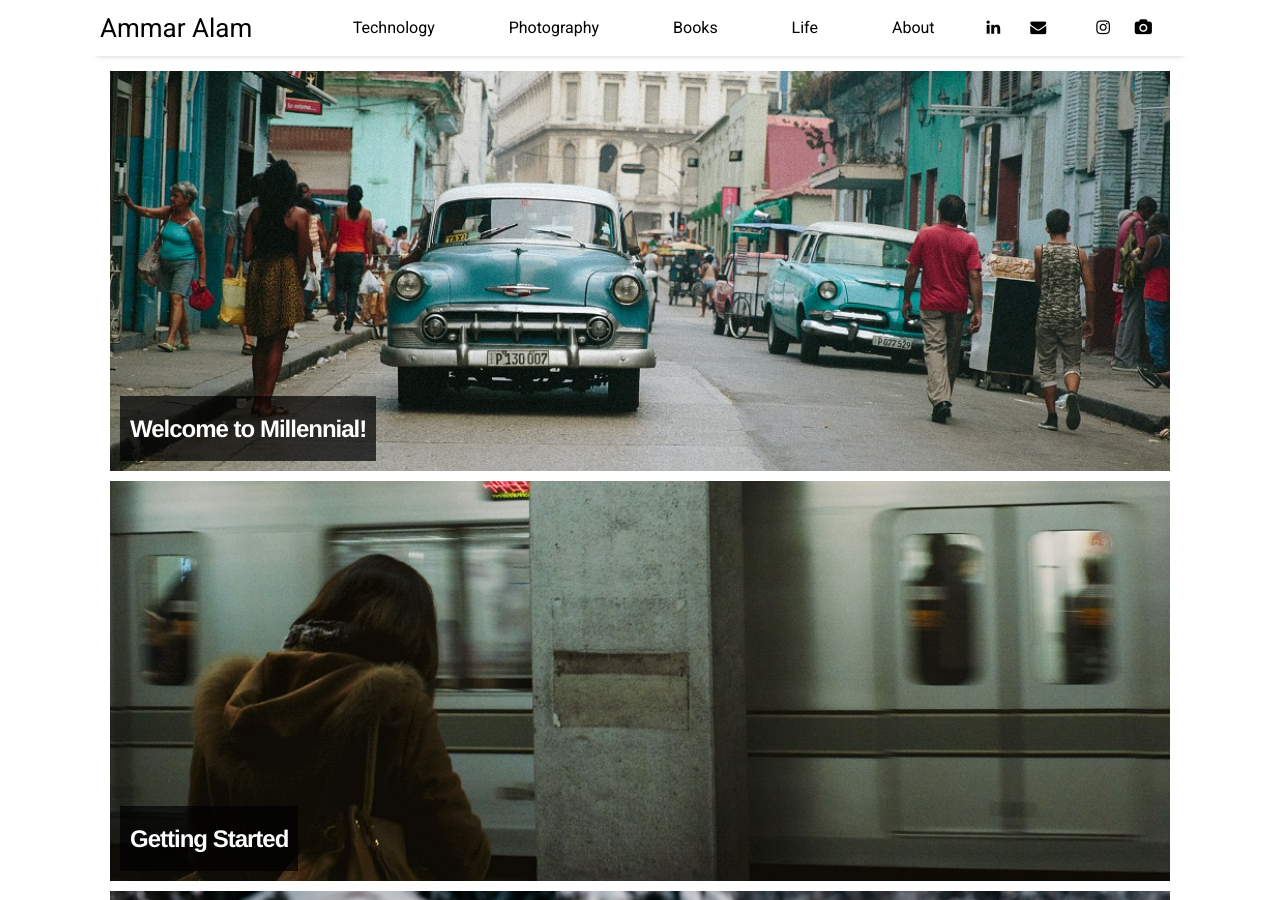
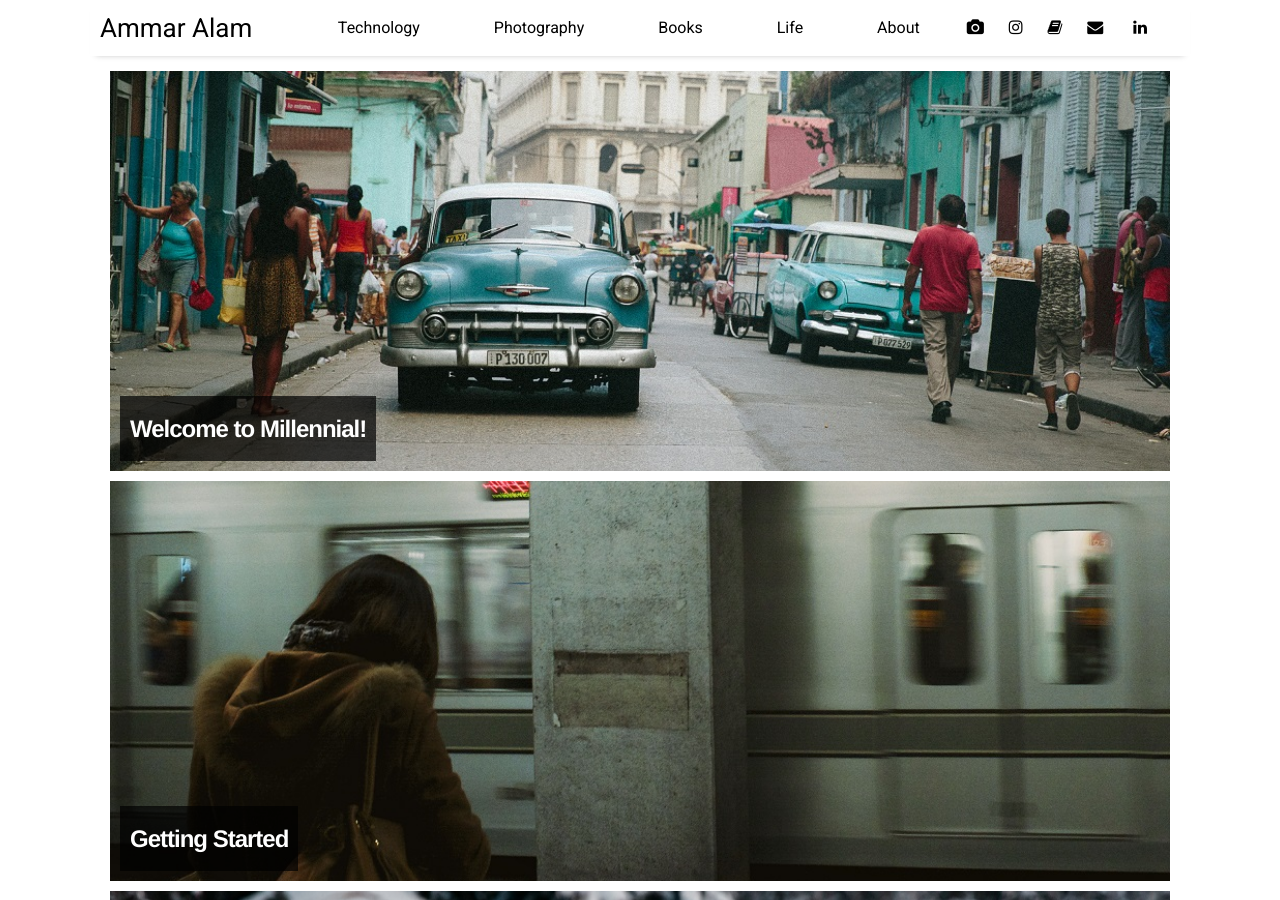
Before and after one commit to AALAM98mod100/AALAM98mod100.github.io, a Jekyll site: the page built from index.html, in a window 1280 px wide and 900 px high. Built offline with Jekyll 4.4.1, drawn with Linux system fonts in a browser that asks for light colours; nearby versions of some CDN libraries; the list of posts is cut into pages by our own code.

Commit message:
Icon corr

```diff
--- a/_data/settings.yml
+++ b/_data/settings.yml
@@ -15,11 +15,11 @@
 
 # Available social icons are powered by Font Awesome, so you can use any icon that they offer
 social:
+- {icon: 'camera', link:   'https://www.flickr.com/photos/a-alam/'}
+- {icon: 'instagram', link:  'https://instagram.com/ammar.alam'}
+- {icon: 'book', link:   'https://www.goodreads.com/user/show/19047614-ammar-alam'}
+- {icon: 'envelope', link:   'mailto:ammar4545@gmail.com'}
 - {icon: 'linkedin', link:    'https://www.linkedin.com/in/ammar--alam/'}
-- {icon: 'envelope', link:   'mailto:ammar4545@gmail.com'}
-- {icon: 'goodreads-g', link:   'https://www.goodreads.com/user/show/19047614-ammar-alam'}
-- {icon: 'instagram', link:  'https://instagram.com/ammar.alam'}
-- {icon: 'camera', link:   'https://www.flickr.com/photos/a-alam/'}
 # - {icon: 'rss-square', link: 'rss-feed.xml'}
 
 # Customize site text
```
